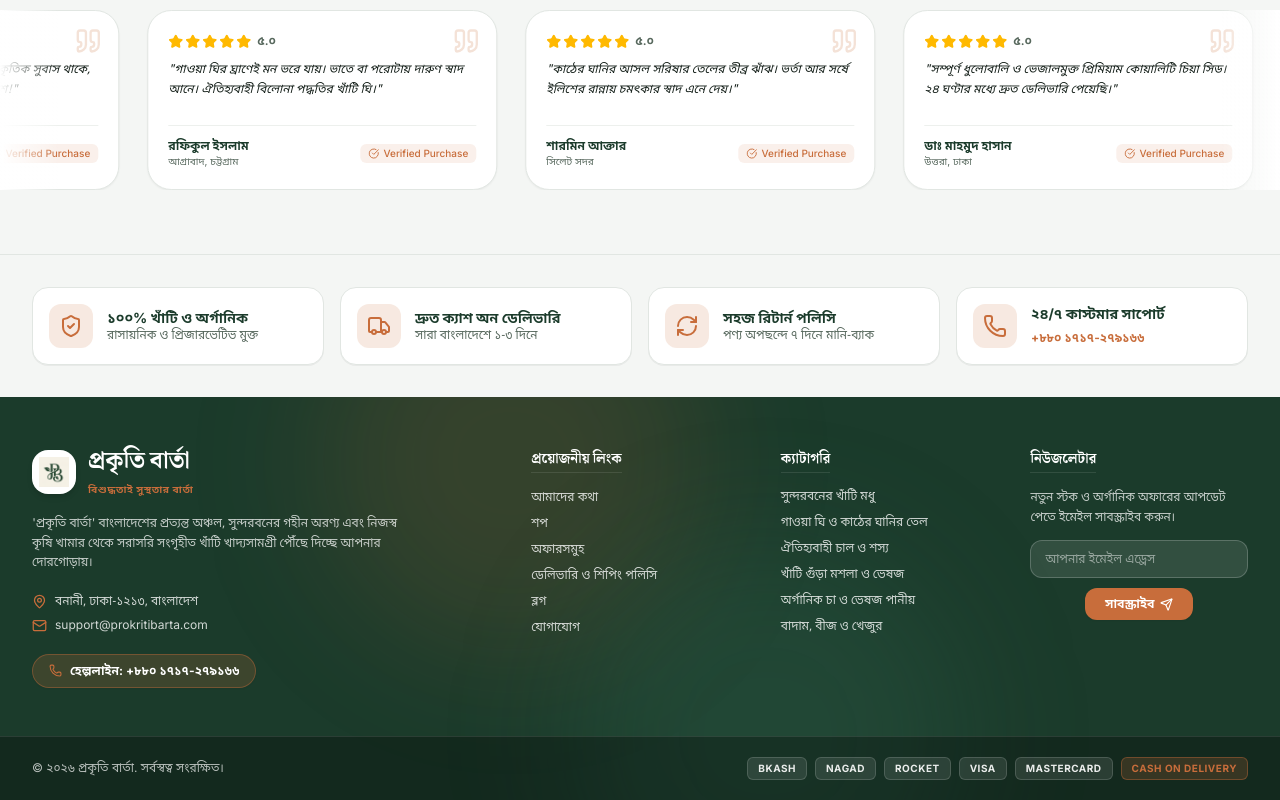
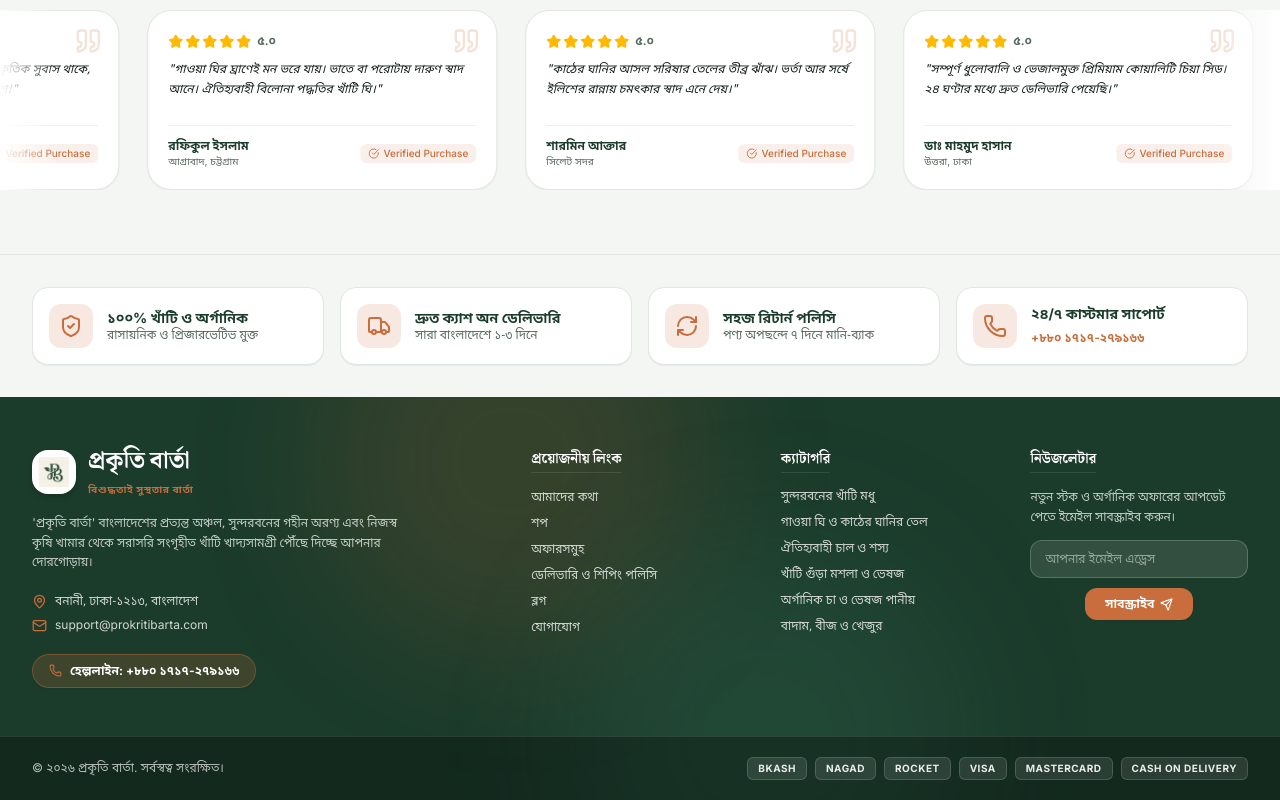
Before and after one commit to tridib371/prokriti-barta, a React (Vite) app: page / in a window 1280 px wide. Shown: the part 3716-4516 px from the top of the page. Built offline with nearby package versions, Linux system fonts and the light colour scheme.

Commit message:
style: unify payment method badges styling in footer

```diff
--- a/src/components/layout/Footer.jsx
+++ b/src/components/layout/Footer.jsx
@@ -200,7 +200,7 @@ export default function Footer() {
             <span className="px-2.5 py-1 bg-white/10 border border-white/15 rounded-md text-white/90">Rocket</span>
             <span className="px-2.5 py-1 bg-white/10 border border-white/15 rounded-md text-white/90">Visa</span>
             <span className="px-2.5 py-1 bg-white/10 border border-white/15 rounded-md text-white/90">Mastercard</span>
-            <span className="px-2.5 py-1 bg-accent/20 border border-accent/40 rounded-md text-accent">Cash on Delivery</span>
+            <span className="px-2.5 py-1 bg-white/10 border border-white/15 rounded-md text-white/90">Cash on Delivery</span>
           </div>
         </div>
       </div>
```
